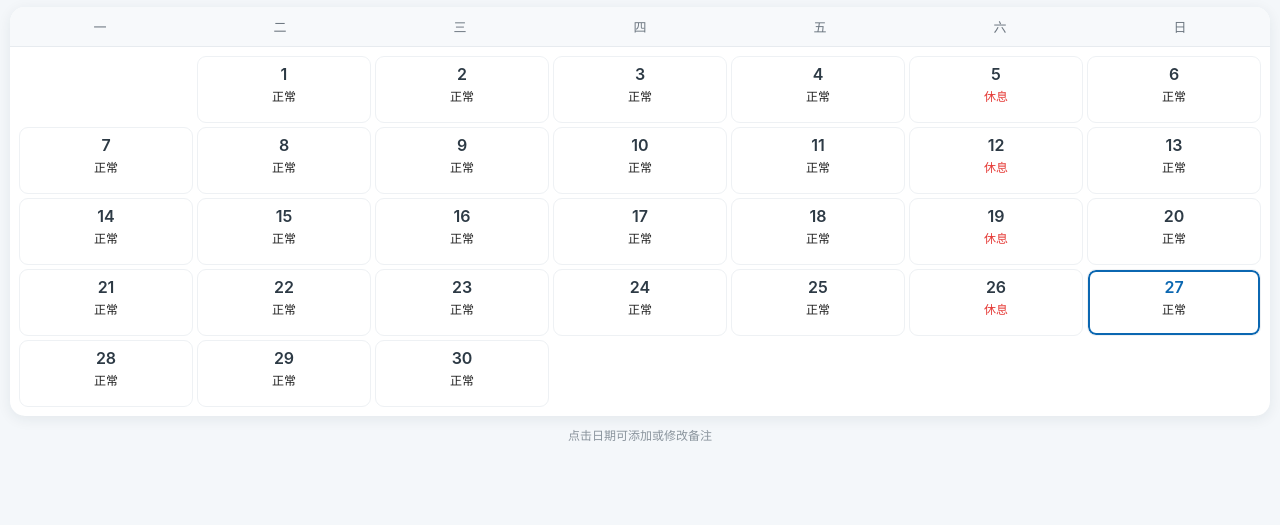
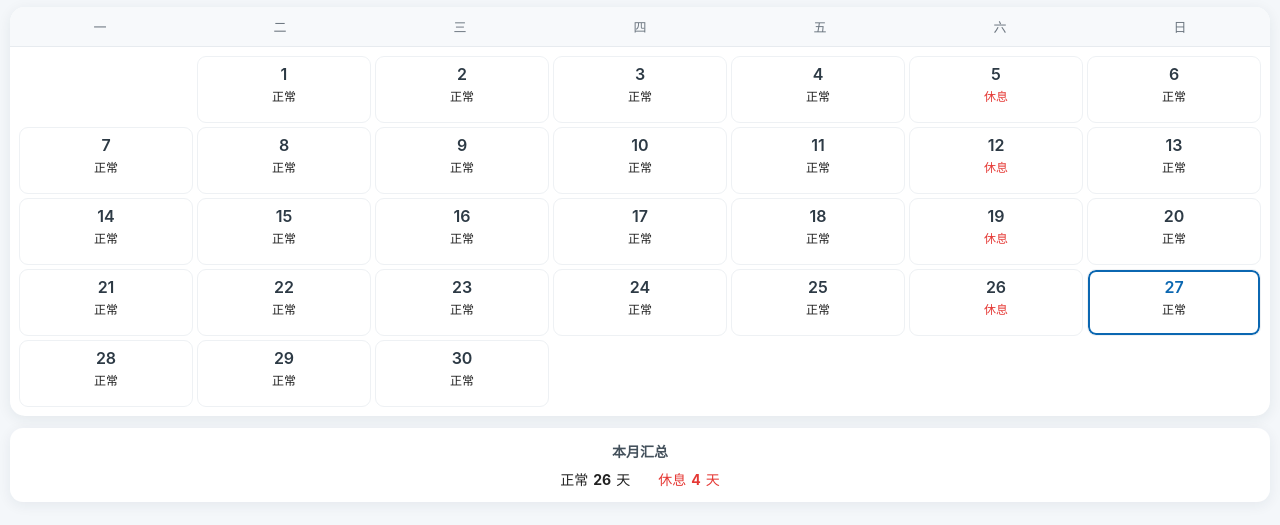
Before and after one commit to greatwy8888/Mdl_kaoqin, a plain HTML site: page app/src/main/assets/index.html in a window 1280 px wide. Shown: the part 145-670 px from the top of the page. Drawn offline with Linux system fonts and the light colour scheme.

Commit message:
Add monthly attendance summary and remove edit hint

```diff
--- a/app/src/main/assets/index.html
+++ b/app/src/main/assets/index.html
@@ -17,7 +17,10 @@ select{flex:1;height:42px;border:1px solid #d5dce3;border-radius:11px;background
 .day.empty{border-color:transparent;background:transparent}.num{font-size:16px;line-height:22px;font-weight:600;color:#2d3a45}
 .note{margin-top:4px;max-width:100%;font-size:12px;line-height:16px;white-space:nowrap;overflow:hidden;text-overflow:ellipsis}
 .note.normal{color:#222}.note.rest{color:#e53935}.note.other{color:#596672}.today{box-shadow:inset 0 0 0 2px #0b67b1}.today .num{color:#0b67b1}
-.hint{padding:10px 14px 0;text-align:center;color:#8a949d;font-size:12px}
+.summary{margin:12px 10px 0;padding:13px 14px;background:#fff;border-radius:13px;box-shadow:0 3px 14px rgba(26,48,70,.07)}
+.summary-title{text-align:center;font-size:14px;font-weight:600;color:#44515c;margin-bottom:8px}
+.summary-data{display:flex;justify-content:center;gap:28px;font-size:14px}
+.summary-item{display:flex;align-items:center;gap:5px}.summary-item.normal{color:#222}.summary-item.rest{color:#e53935}
 @media(max-width:370px){.day{min-height:60px}.num{font-size:15px}.note{font-size:11px}}
 </style>
 </head>
@@ -25,32 +28,64 @@ select{flex:1;height:42px;border:1px solid #d5dce3;border-radius:11px;background
 <header class="header"><img src="logo.svg" alt="麦德龙"></header>
 <div class="controls"><select id="year"></select><select id="month"></select></div>
 <section class="card"><div class="week"><div>一</div><div>二</div><div>三</div><div>四</div><div>五</div><div>六</div><div>日</div></div><div id="calendar" class="calendar"></div></section>
-<div class="hint">点击日期可添加或修改备注</div>
+<section class="summary">
+  <div class="summary-title">本月汇总</div>
+  <div class="summary-data">
+    <div class="summary-item normal">正常 <strong id="normalCount">0</strong> 天</div>
+    <div class="summary-item rest">休息 <strong id="restCount">0</strong> 天</div>
+  </div>
+</section>
 <script>
-const START_YEAR=2024,END_YEAR=2033,yearEl=document.getElementById('year'),monthEl=document.getElementById('month'),calendar=document.getElementById('calendar'),now=new Date();
+const START_YEAR=2024,END_YEAR=2033,yearEl=document.getElementById('year'),monthEl=document.getElementById('month'),calendar=document.getElementById('calendar'),normalCountEl=document.getElementById('normalCount'),restCountEl=document.getElementById('restCount'),now=new Date();
 const pad=n=>String(n).padStart(2,'0'),key=(y,m,d)=>'kaoqin_note_'+y+'-'+pad(m)+'-'+pad(d);
 let currentYear=Math.min(END_YEAR,Math.max(START_YEAR,now.getFullYear())),currentMonth=now.getMonth()+1;
 for(let y=START_YEAR;y<=END_YEAR;y++)yearEl.add(new Option(y+'年',y));
 for(let m=1;m<=12;m++)monthEl.add(new Option(m+'月',m));
 yearEl.value=currentYear;monthEl.value=currentMonth;
+
 function defaultNote(y,m,d){return new Date(y,m-1,d).getDay()===6?'休息':'正常'}
+
+function getSavedNote(noteKey){
+  if(window.AndroidStorage){
+    const nativeValue=AndroidStorage.getNote(noteKey);
+    if(nativeValue!==null)return nativeValue;
+  }
+  return localStorage.getItem(noteKey);
+}
+
 function render(){
  const y=Number(yearEl.value),m=Number(monthEl.value);calendar.innerHTML='';
  const offset=(new Date(y,m-1,1).getDay()+6)%7,days=new Date(y,m,0).getDate();
+ let normal=0,rest=0;
  for(let i=0;i<offset;i++){let e=document.createElement('div');e.className='day empty';calendar.appendChild(e)}
  for(let d=1;d<=days;d++){
-  let cell=document.createElement('div');cell.className='day',n=document.createElement('div'),note=document.createElement('div');
+  let cell=document.createElement('div');cell.className='day';
+  let n=document.createElement('div'),note=document.createElement('div');
   n.className='num';n.textContent=d;
   if(y===now.getFullYear()&&m===now.getMonth()+1&&d===now.getDate())cell.classList.add('today');
-  let saved=localStorage.getItem(key(y,m,d)),value=saved===null?defaultNote(y,m,d):saved;
+  const noteKey=key(y,m,d);
+  let saved=getSavedNote(noteKey),value=saved===null?defaultNote(y,m,d):saved;
+  if(saved!==null && window.AndroidStorage===undefined){/* 浏览器环境使用localStorage */}
+  if(value==='正常')normal++;else if(value==='休息')rest++;
   note.className='note '+(value==='正常'?'normal':value==='休息'?'rest':'other');note.textContent=value;
   cell.append(n,note);cell.onclick=()=>editDay(y,m,d,value);calendar.appendChild(cell);
  }
+ normalCountEl.textContent=normal;restCountEl.textContent=rest;
 }
+
 function editDay(y,m,d,current){
  const result=prompt(y+'年'+m+'月'+d+'日备注',current||'');if(result===null)return;
- const value=result.trim();if(value==='')localStorage.removeItem(key(y,m,d));else localStorage.setItem(key(y,m,d),value);render();
+ const value=result.trim(),noteKey=key(y,m,d);
+ if(value===''){
+   if(window.AndroidStorage)AndroidStorage.removeNote(noteKey);
+   localStorage.removeItem(noteKey);
+ }else{
+   if(window.AndroidStorage)AndroidStorage.saveNote(noteKey,value);
+   localStorage.setItem(noteKey,value);
+ }
+ render();
 }
+
 yearEl.onchange=render;monthEl.onchange=render;render();
 </script>
 </body>
```
